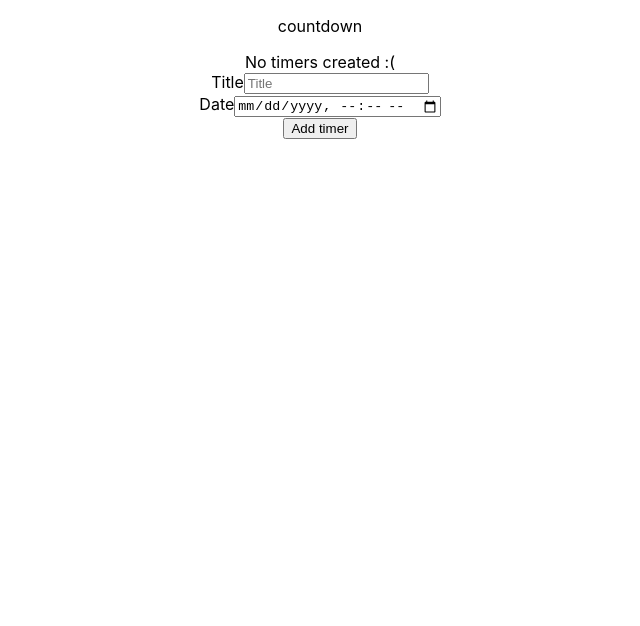
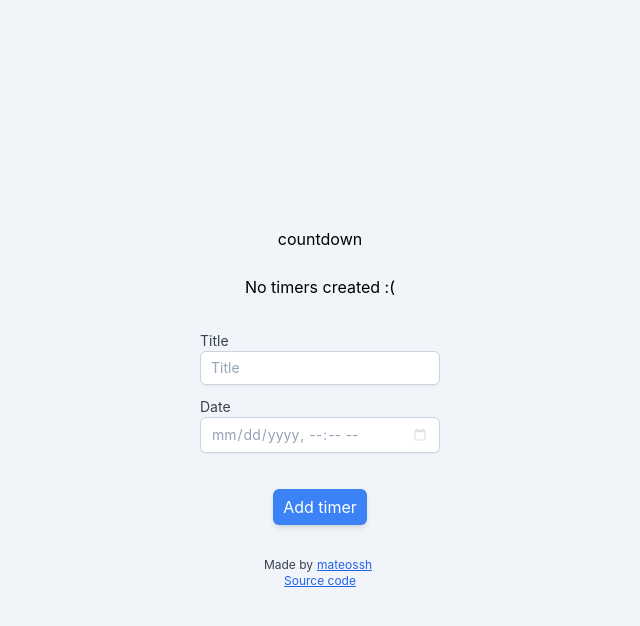
Before and after one commit to mateossh/countdown, a React (Vite) app: page / in a window 1280 px wide. Shown: the top 626 px of the page, without its empty margins (320-960 px from the left). Built offline with nearby package versions, Linux system fonts and the light colour scheme.

Commit message:
feat: style components with tailwind

```diff
--- a/package.json
+++ b/package.json
@@ -16,6 +16,9 @@
     "@types/react": "^18.0.0",
     "@types/react-dom": "^18.0.0",
     "@vitejs/plugin-react": "^1.3.0",
+    "autoprefixer": "^10.4.7",
+    "postcss": "^8.4.14",
+    "tailwindcss": "^3.1.6",
     "typescript": "^4.6.3",
     "vite": "^2.9.9"
   }
--- /dev/null
+++ b/postcss.config.js
@@ -0,0 +1,6 @@
+module.exports = {
+  plugins: {
+    tailwindcss: {},
+    autoprefixer: {},
+  },
+}
--- a/src/App.css
+++ /dev/null
@@ -1,3 +0,0 @@
-.App {
-  text-align: center;
-}
--- a/src/App.tsx
+++ b/src/App.tsx
@@ -1,6 +1,5 @@
 import { useEffect, useState } from 'react'
 import { Formik, Field, Form, FormikHelpers } from 'formik'
-import './App.css'
 import { Timer as ITimer } from './types'
 import Timer from './Timer'
 
@@ -43,16 +42,20 @@ function App() {
     return errors;
   }
 
+  const timersListClasses = 'my-2';
+  const formInputWrapperClasses = 'w-full my-3';
+
   return (
-    <div className="App">
-      <header className="App-header">
+    <div className="flex flex-col justify-center items-center h-screen text-center bg-slate-100">
+      <header className="py-4">
         <p>countdown</p>
       </header>
 
       <div>
-        {timers?.length == 0 && <div>No timers created :(</div>}
+        {timers?.length == 0 &&
+         <div className={timersListClasses}>No timers created :(</div>}
 
-        {timers?.length > 0 && <ul>
+        {timers?.length > 0 && <ul className={timersListClasses}>
           {timers.map((timer: ITimer, key: number) => (
             <Timer
               key={key}
@@ -78,31 +81,52 @@ function App() {
           validate={validateForm}
         >
           {({ errors, touched }) => (
-            <Form>
-              <label htmlFor="title">Title</label>
+            <Form className="my-8">
+              <div className={formInputWrapperClasses}>
+                <label
+                  htmlFor="title"
+                >
+                  Title
+                </label>
                 <Field
                   id="title"
                   name="title"
                   placeholder="Title"
                 />
-              {errors.title && touched.title && <div>elemele {errors.title}</div>}
-              <br />
+                {errors.title && touched.title && <div>{errors.title}</div>}
+              </div>
 
-              <label htmlFor="date">Date</label>
+              <div className={formInputWrapperClasses}>
+                <label
+                  htmlFor="date"
+                >
+                  Date
+                </label>
                 <Field
                   id="date"
                   name="date"
                   placeholder="date"
                   type="datetime-local"
                 />
-              {errors.date && touched.date && <div>elemele7 {errors.date}</div>}
-              <br />
+                {errors.date && touched.date && <div>{errors.date}</div>}
+              </div>
 
               <button type="submit">Add timer</button>
             </Form>
           )}
         </Formik>
       </div>
+      <footer className="text-xs text-gray-700">
+        <p>
+          Made by
+          <a
+            href="#"
+          >
+            mateossh
+          </a>
+        </p>
+        <a href="https://github.com/mateossh/countdown2">Source code</a>
+      </footer>
     </div>
   )
 }
--- a/src/Timer.tsx
+++ b/src/Timer.tsx
@@ -13,9 +13,13 @@ function Timer({ title, date }: ITimer) {
     }
   }, [])
 
-  const countDateDiff = (date: string): string => {
+  // Returns tuple
+  // First element is human readable format
+  // Second element is string for <time> element with specific format
+  const countDateDiff = (date: string): [string, string] => {
     let diff = Date.parse(date) - Date.now();
-    let finalString = '';
+    let humanReadable = '';
+    let datetimeAttr = 'PT';
 
     diff = Math.abs(diff / 1000);
     const firstDiff = diff;
@@ -27,18 +31,33 @@ function Timer({ title, date }: ITimer) {
     const hours = Math.floor(diff % 24);
     const days = Math.floor(diff / 24);
 
-    if (firstDiff >= 60 * 60 * 24) finalString += `${days} days `;
-    if (firstDiff >= 60 * 60) finalString += `${hours} hours `;
-    if (firstDiff >= 60) finalString += `${minutes} minutes `;
-    finalString += `${seconds} seconds`;
+    if (firstDiff >= 60 * 60 * 24) humanReadable += `${days} days `;
+    if (firstDiff >= 60 * 60) humanReadable += `${hours} hours `;
+    if (firstDiff >= 60) humanReadable += `${minutes} minutes `;
+    humanReadable += `${seconds} seconds left`;
 
-    return finalString;
+
+    if (firstDiff >= 60 * 60 * 24) datetimeAttr += `${days}D`;
+    if (firstDiff >= 60 * 60) datetimeAttr += `${hours}H`;
+    if (firstDiff >= 60) datetimeAttr += `${minutes}M`;
+    datetimeAttr += `${seconds}S`;
+
+    console.log('countDateDiff', humanReadable, datetimeAttr);
+
+    return [humanReadable, datetimeAttr];
   }
 
+  const [longFormat, shortFormat] = countDateDiff(date);
+
   return (
-    <li>
-      <h3>{title}</h3>
-      <p>{countDateDiff(date)}</p>
+    <li className="my-4">
+      <h3 className="text-left">{title}</h3>
+      <time
+        dateTime={shortFormat}
+        className="text-gray-800"
+      >
+        {longFormat}
+      </time>
     </li>
   )
 }
--- a/src/index.css
+++ b/src/index.css
@@ -1,3 +1,7 @@
+@tailwind base;
+@tailwind components;
+@tailwind utilities;
+
 body {
   margin: 0;
   font-family: -apple-system, BlinkMacSystemFont, 'Segoe UI', 'Roboto', 'Oxygen',
@@ -11,3 +15,34 @@ code {
   font-family: source-code-pro, Menlo, Monaco, Consolas, 'Courier New',
     monospace;
 }
+
+a {
+  @apply underline mx-1 text-blue-600 hover:text-blue-800 visited:text-purple-600
+}
+
+label {
+  @apply block text-left text-sm text-gray-700
+}
+
+input {
+  @apply w-full placeholder:text-slate-400 block bg-white border border-slate-300 rounded-md py-1.5 px-2.5 shadow-sm focus:outline-none focus:border-sky-500 focus:ring-sky-500 focus:ring-1 sm:text-sm
+}
+
+/* empty date in chrome */
+input[value=""] {
+  @apply text-slate-400
+}
+
+input::-webkit-calendar-picker-indicator {
+  cursor: pointer;
+  filter: invert(0.8);
+  opacity: 0.6;
+}
+
+input::-webkit-calendar-picker-indicator:hover {
+  opacity: 1;
+}
+
+button[type="submit"] {
+  @apply rounded-md mt-6 py-1.5 px-2.5 bg-blue-500 text-white shadow-md hover:shadow-lg
+}
--- /dev/null
+++ b/tailwind.config.js
@@ -0,0 +1,11 @@
+/** @type {import('tailwindcss').Config} */
+module.exports = {
+  content: [
+    "./index.html",
+    "./src/**/*.{js,ts,jsx,tsx}",
+  ],
+  theme: {
+    extend: {},
+  },
+  plugins: [],
+}
```
Also changed, not shown: 1 other file (tests, documents, lock files or other folders). Lines whose indentation alone changed are shown as unchanged.
